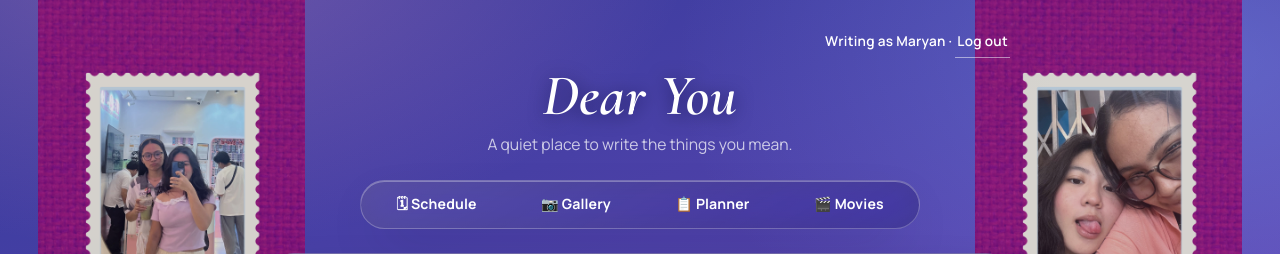
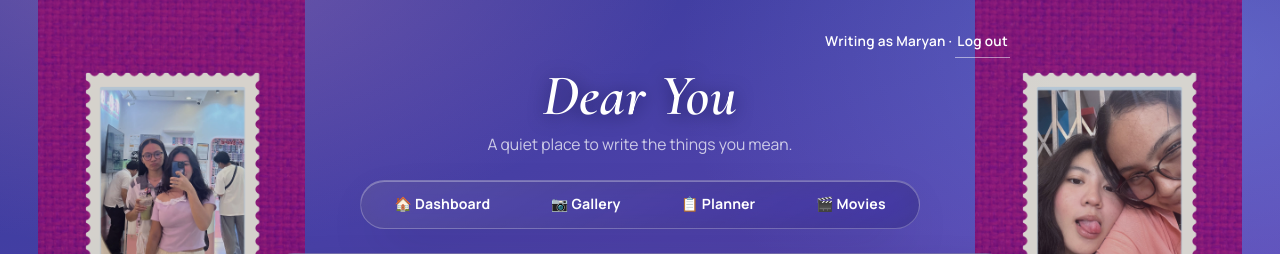
Before and after one commit to Mstar2-d/For-my-Baby, a Flask app: page /letters in a window 1280 px wide. Shown: the top 254 px of the page. Run offline with Flask 3, Linux system fonts and the light colour scheme; the visitor is signed in with stand-in values (Sample User, id 1); some libraries are stand-ins or nearby versions.

Commit message:
update name

```diff
--- a/templates/index.html
+++ b/templates/index.html
@@ -16,7 +16,7 @@
 
   <nav class="nav" aria-label="Sections">
     <form method="get" action="{{ url_for('schedule_page') }}">
-      <button type="submit" class="primary">🗓 Schedule</button>
+      <button type="submit" class="primary">🏠 Dashboard</button>
     </form>
     <form method="get" action="{{ url_for('gallery') }}">
       <button type="submit" class="primary">📷 Gallery</button>
--- a/templates/read.html
+++ b/templates/read.html
@@ -16,7 +16,7 @@
 
   <nav class="nav" aria-label="Sections">
     <form method="get" action="{{ url_for('schedule_page') }}">
-      <button type="submit" class="primary">🗓 Schedule</button>
+      <button type="submit" class="primary">🏠 Dashboard</button>
     </form>
     <form method="get" action="{{ url_for('gallery') }}">
       <button type="submit" class="primary">📷 Gallery</button>
```
